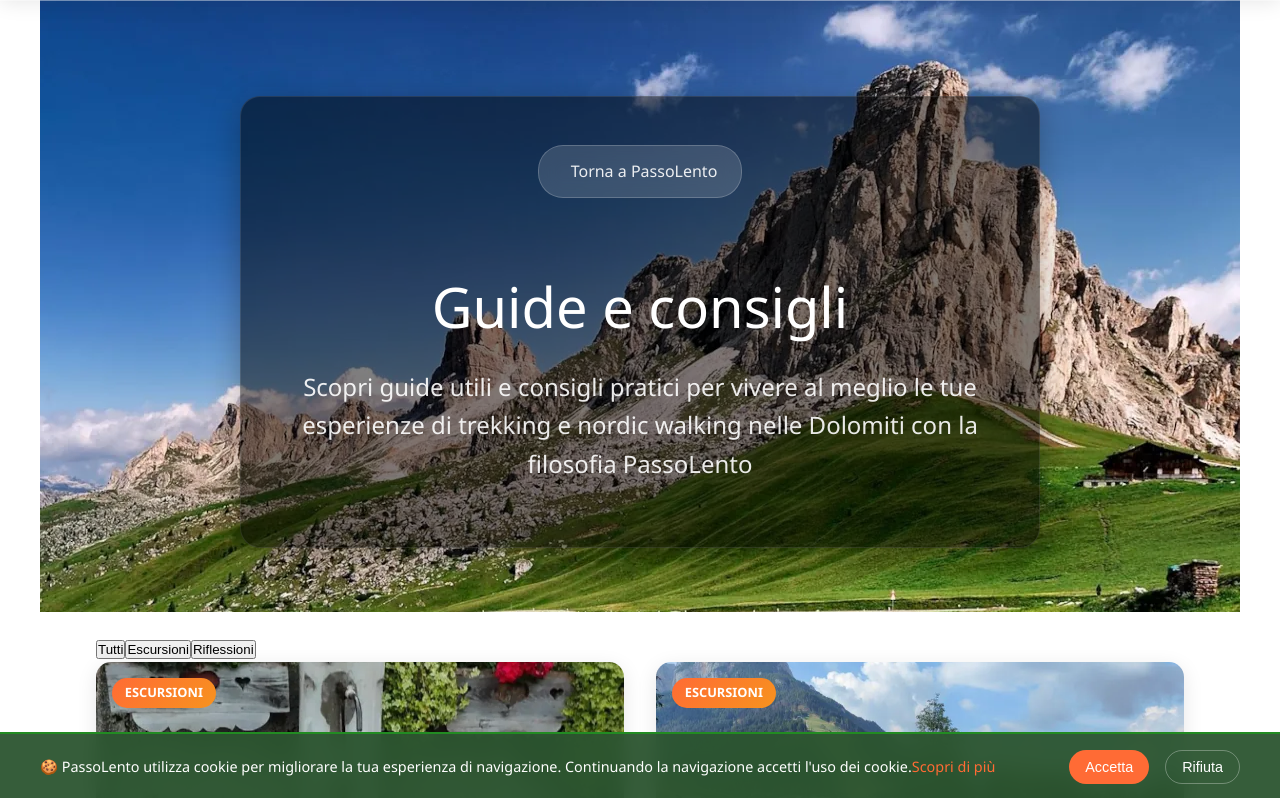
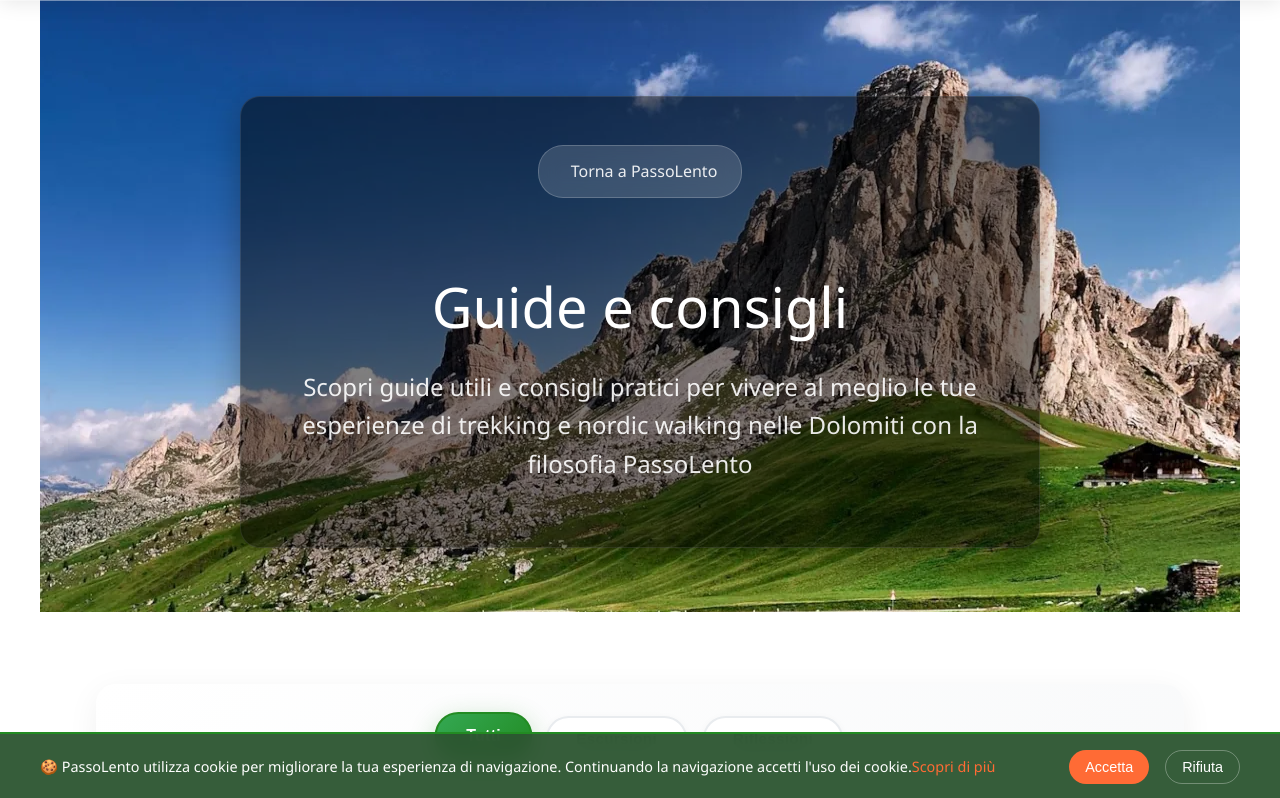
Before and after one commit to fracassi-marco/PassoLento, a Next.js app: page /blog in a window 1280 px wide. Shown: the top 798 px of the page. Built offline with nearby package versions, Linux system fonts and the light colour scheme; a web font is replaced by a local one.

Commit message:
Add modern blog filters with responsive design and interactive buttons

```diff
--- a/src/app/globals.css
+++ b/src/app/globals.css
@@ -1615,6 +1615,93 @@
   color: white;
 }
 
+/* Modern Blog Filters */
+.blog-filters {
+  display: flex;
+  flex-wrap: wrap;
+  justify-content: center;
+  gap: 1rem;
+  margin: 3rem 0;
+  padding: 2rem;
+  background: linear-gradient(135deg, rgba(255,255,255,0.9) 0%, rgba(248,249,250,0.9) 100%);
+  border-radius: 20px;
+  backdrop-filter: blur(10px);
+  box-shadow: 0 8px 32px rgba(0,0,0,0.06);
+}
+
+.filter-btn {
+  position: relative;
+  background: white;
+  border: 2px solid #e9ecef;
+  color: #495057;
+  padding: 0.75rem 1.75rem;
+  border-radius: 50px;
+  cursor: pointer;
+  transition: all 0.3s cubic-bezier(0.4, 0, 0.2, 1);
+  font-weight: 600;
+  font-size: 0.95rem;
+  letter-spacing: 0.3px;
+  text-transform: capitalize;
+  box-shadow: 0 2px 8px rgba(0,0,0,0.04);
+  overflow: hidden;
+}
+
+.filter-btn::before {
+  content: '';
+  position: absolute;
+  top: 50%;
+  left: 50%;
+  width: 0;
+  height: 0;
+  border-radius: 50%;
+  background: linear-gradient(135deg, #34a853 0%, #228b22 100%);
+  transform: translate(-50%, -50%);
+  transition: width 0.4s ease, height 0.4s ease;
+  z-index: -1;
+}
+
+.filter-btn:hover {
+  color: white;
+  border-color: #228b22;
+  transform: translateY(-3px);
+  box-shadow: 0 6px 20px rgba(34, 139, 34, 0.2);
+}
+
+.filter-btn:hover::before {
+  width: 120%;
+  height: 300%;
+}
+
+.filter-btn.active {
+  background: linear-gradient(135deg, #34a853 0%, #228b22 100%);
+  border-color: #228b22;
+  color: white;
+  transform: translateY(-3px) scale(1.05);
+  box-shadow: 0 8px 24px rgba(34, 139, 34, 0.3);
+}
+
+.filter-btn.active::before {
+  width: 100%;
+  height: 100%;
+}
+
+.filter-btn:active {
+  transform: translateY(-1px) scale(0.98);
+}
+
+/* Responsive filters */
+@media (max-width: 768px) {
+  .blog-filters {
+    padding: 1.5rem 1rem;
+    gap: 0.75rem;
+  }
+
+  .filter-btn {
+    padding: 0.6rem 1.3rem;
+    font-size: 0.9rem;
+  }
+}
+
 /* Blog Articles */
 .blog-articles {
   background: #f8f9fa;
```
